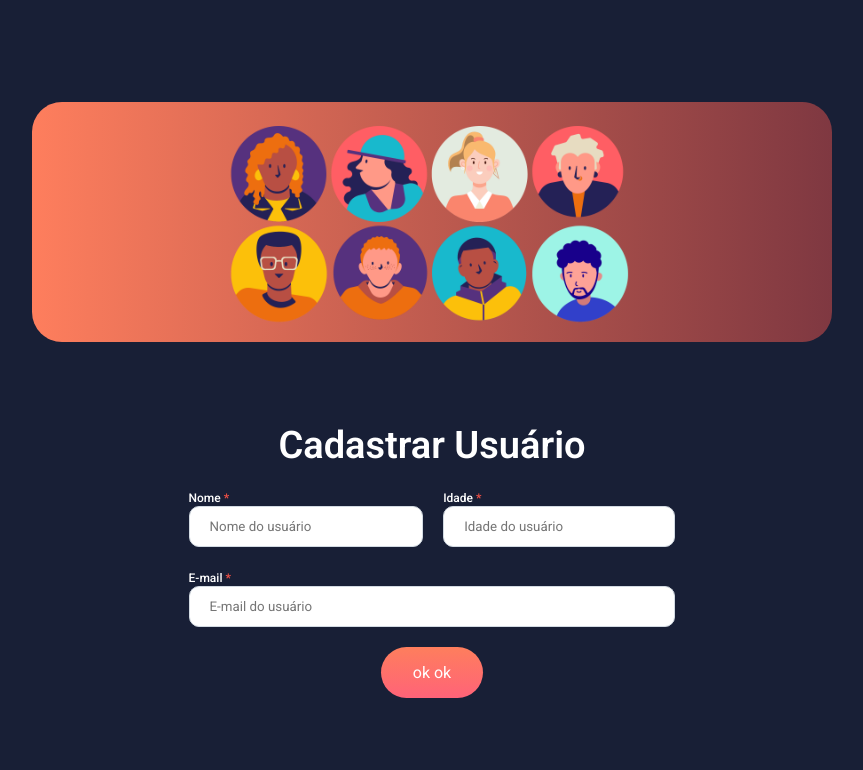
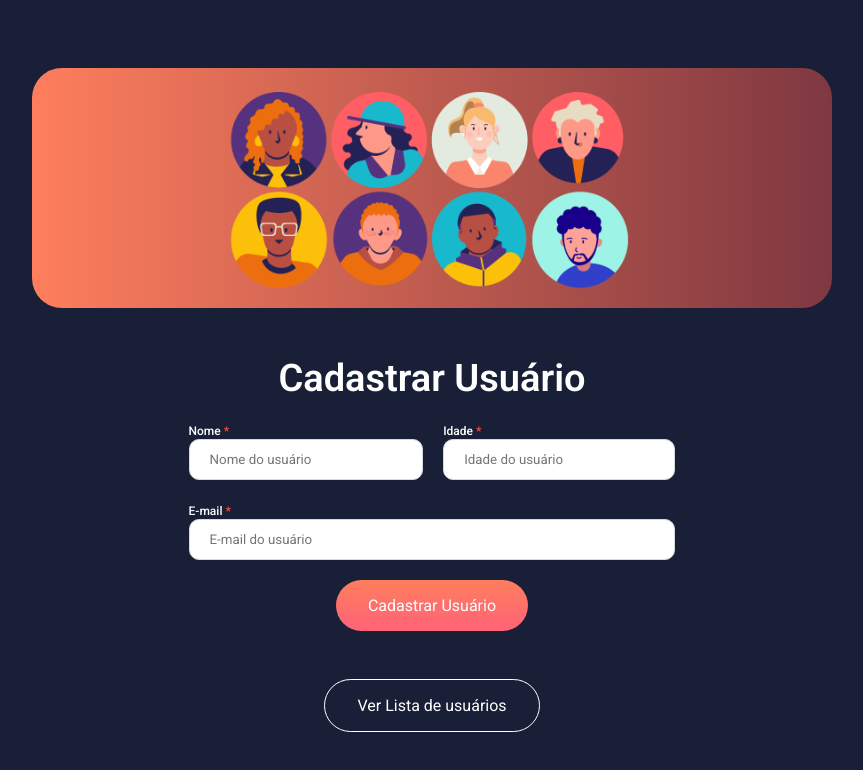
Before and after one commit to Kaua-Vidal/DevClub-React, a React (Vite) app: page / in a window 1280 px wide. Shown: the top 770 px of the page, without its empty margins (208-1071 px from the left). Built offline with nearby package versions, Linux system fonts and the light colour scheme.

Commit message:
creating the second page

```diff
--- a/package.json
+++ b/package.json
@@ -12,6 +12,7 @@
   "dependencies": {
     "axios": "^1.12.2",
     "cors": "^2.8.5",
+    "prop-types": "^15.8.1",
     "react": "^19.1.1",
     "react-dom": "^19.1.1",
     "react-router-dom": "^7.9.4",
--- a/src/components/Button/index.jsx
+++ b/src/components/Button/index.jsx
@@ -1,9 +1,19 @@
 import { Button } from './styles'
+import PropTypes from 'prop-types'
 
-function DefaultButton() {
+function DefaultButton({ children , theme, ...props}) {
+    //... = spread operator -> Pega todo o resto
     return (
-        <Button>ok ok</Button>
+        <Button {...props} theme={theme}>
+            {children}
+        </Button>
     )
 }
 
+DefaultButton.PropTypes = {
+    children: PropTypes.node.isRequired,
+    //Do tipo ReactNODE e é OBRIGATÓRIO
+    theme: PropTypes.string
+}
+
 export default DefaultButton
--- a/src/components/Button/styles.js
+++ b/src/components/Button/styles.js
@@ -2,8 +2,14 @@ import styled from "styled-components";
 
 
 export const Button = styled.button`
-    border: none;
-    background: linear-gradient(180deg, #fe7e5d 0%, #ff6378 100%);
+    border: ${(props) =>
+        props.theme === 'primary'
+        ? 'none'
+        : '1px solid white'};
+    background: ${(props) =>
+        props.theme === 'primary'
+            ? 'linear-gradient(180deg, #fe7e5d 0%, #ff6378 100%)'
+            : 'transparent'};
     font-size: 16px;
     color: #FFF;
     padding: 16px 32px;
@@ -13,8 +19,16 @@ export const Button = styled.button`
     transition: all 300ms ease;
 
     &:hover {
+        background:${props =>
+            props.theme === 'primary'
+            ? ''
+            : 'white'};
         opacity: 0.8;
         transform: scale(1.1);
+        color: ${props =>
+            props.theme === 'primary'
+            ? 'white'
+            : '#1c1c36ff'};
 
     }
 
--- /dev/null
+++ b/src/components/TopBackground/index.jsx
@@ -0,0 +1,13 @@
+import {Background} from "./styles"
+import UsersImage from '../../assets/users.png'
+
+
+function TopBackground() {
+    return (
+        <Background>
+                <img src={UsersImage} alt="imagem-usuarios" />
+            </Background>
+    )
+}
+
+export default TopBackground
--- /dev/null
+++ b/src/components/TopBackground/styles.js
@@ -0,0 +1,19 @@
+import styled from "styled-components";
+
+export const Background = styled.div`
+    background: linear-gradient(to right, #fe7e5d, #7f3841);
+    height: 30vh;
+    width: 90vw;
+    max-width: 800px;
+    border-radius: 30px;
+
+    display: flex;
+    align-items: center;
+    justify-content: center;
+
+    img {
+        max-width: 100%;
+        max-height: 100%
+    }
+
+`
--- a/src/pages/Home/index.jsx
+++ b/src/pages/Home/index.jsx
@@ -1,12 +1,12 @@
 import api from '../../services/api'
 import { useRef } from 'react'
-import { Title, Container, TopBackground, Form, ContainerInputs, Input, InputLabel } from './styles'
-import UsersImage from '../../assets/users.png'
+import { Title, Container, Form, ContainerInputs, Input, InputLabel } from './styles'
 import Button from '../../components/Button'
+import TopBackground from '../../components/TopBackground'
 
 function Home() {
 
-  const inputName  = useRef()
+  const inputName = useRef()
   const inputAge = useRef()
   const inputEmail = useRef()
 
@@ -22,10 +22,9 @@ function Home() {
   return (
     <Container>
       <TopBackground>
-        <img src={UsersImage} alt="imagem-usuarios" />
       </TopBackground>
 
-      <Form form action="">
+      <Form>
         <Title>Cadastrar Usuário</Title>
 
         <ContainerInputs>
@@ -33,27 +32,34 @@ function Home() {
             <InputLabel>
               Nome<span> *</span>
             </InputLabel>
-              <Input type='text' placeholder='Nome do usuário' ref={inputName}/>
+            <Input type='text' placeholder='Nome do usuário' ref={inputName} />
           </div>
 
           <div>
             <InputLabel>
               Idade<span> *</span>
             </InputLabel>
-              <Input type='number' placeholder='Idade do usuário' ref={inputAge}/>
+            <Input type='number' placeholder='Idade do usuário' ref={inputAge} />
           </div>
 
 
         </ContainerInputs>
 
-        <div style={{width: '100%'}}>
+        <div style={{ width: '100%' }}>
           <InputLabel>
             E-mail<span> *</span>
           </InputLabel>
-            <Input type='email' placeholder='E-mail do usuário' ref={inputEmail}/>
+          <Input type='email' placeholder='E-mail do usuário' ref={inputEmail} />
         </div>
-        <Button type='button' onClick={registerNewUser}>Cadastrar Usuário</Button>
+        <Button type='button' onClick={registerNewUser} theme='primary'>
+          Cadastrar Usuário
+        </Button>
       </Form>
+
+      <Button type='button' >
+        Ver Lista de usuários
+      </Button>
+
     </Container>
   )
 }
--- a/src/pages/Home/styles.js
+++ b/src/pages/Home/styles.js
@@ -11,23 +11,7 @@ export const Container = styled.div`
     height: 100vh;
 `
 
-export const TopBackground = styled.div`
-    background: linear-gradient(to right, #fe7e5d, #7f3841);
-    height: 30vh;
-    width: 90vw;
-    max-width: 800px;
-    border-radius: 30px;
 
-    display: flex;
-    align-items: center;
-    justify-content: center;
-
-    img {
-        max-width: 100%;
-        max-height: 100%
-    }
-
-`
 
 export const Form = styled.form`
     display: flex;
--- a/src/pages/ListUsers/index.jsx
+++ b/src/pages/ListUsers/index.jsx
@@ -1,11 +1,17 @@
 import Button from '../../components/Button'
+import TopBackground from '../../components/TopBackground'
+import UsersImage from '../../assets/users.png'
 
 function ListUsers() {
 
     return (
+
+
         <div>
+            <TopBackground/>
             <h1>Listagem de Usuários</h1>
             <Button>Voltar</Button>
+
         </div>
     )
 }
```
Also changed, not shown: 1 other file (tests, documents, lock files or other folders). Lines whose indentation alone changed are shown as unchanged.
